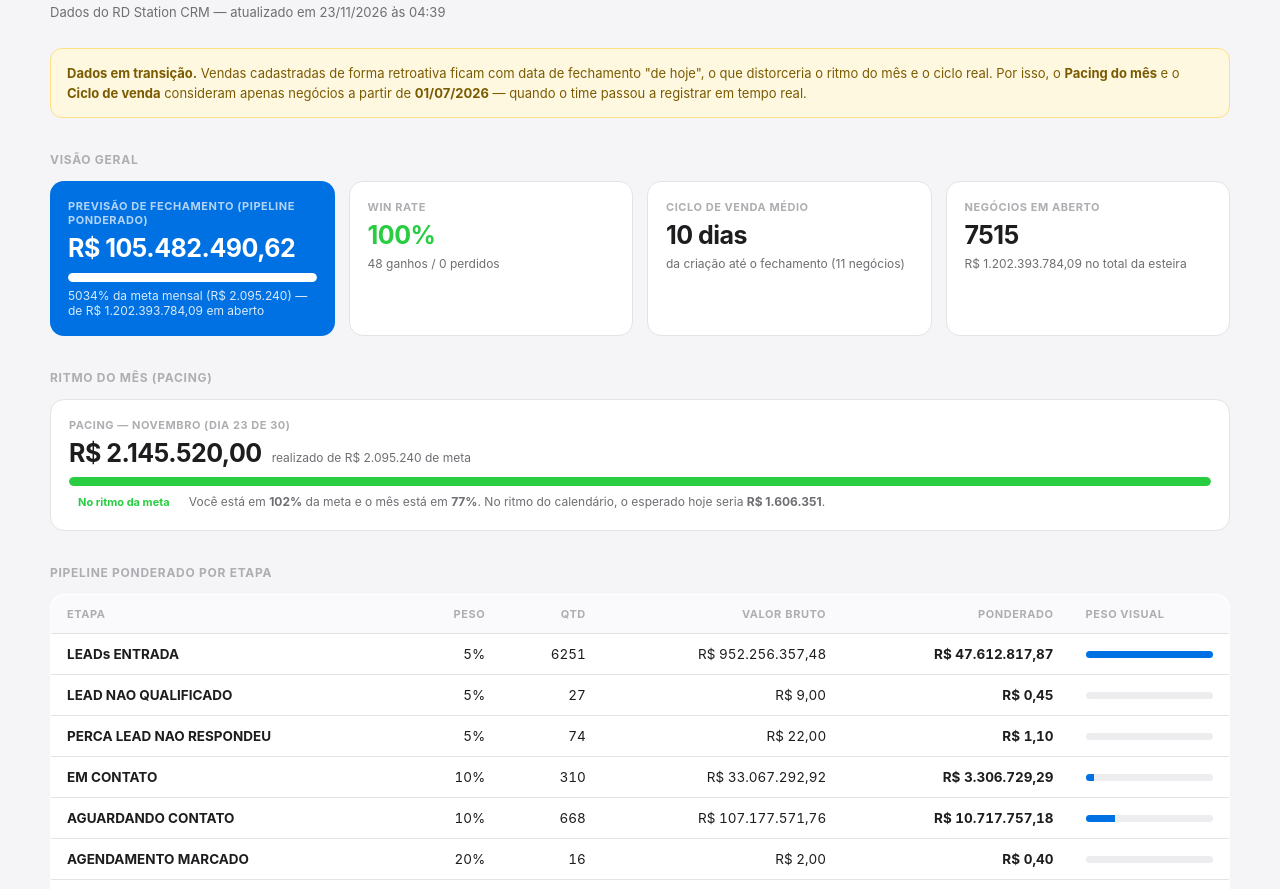
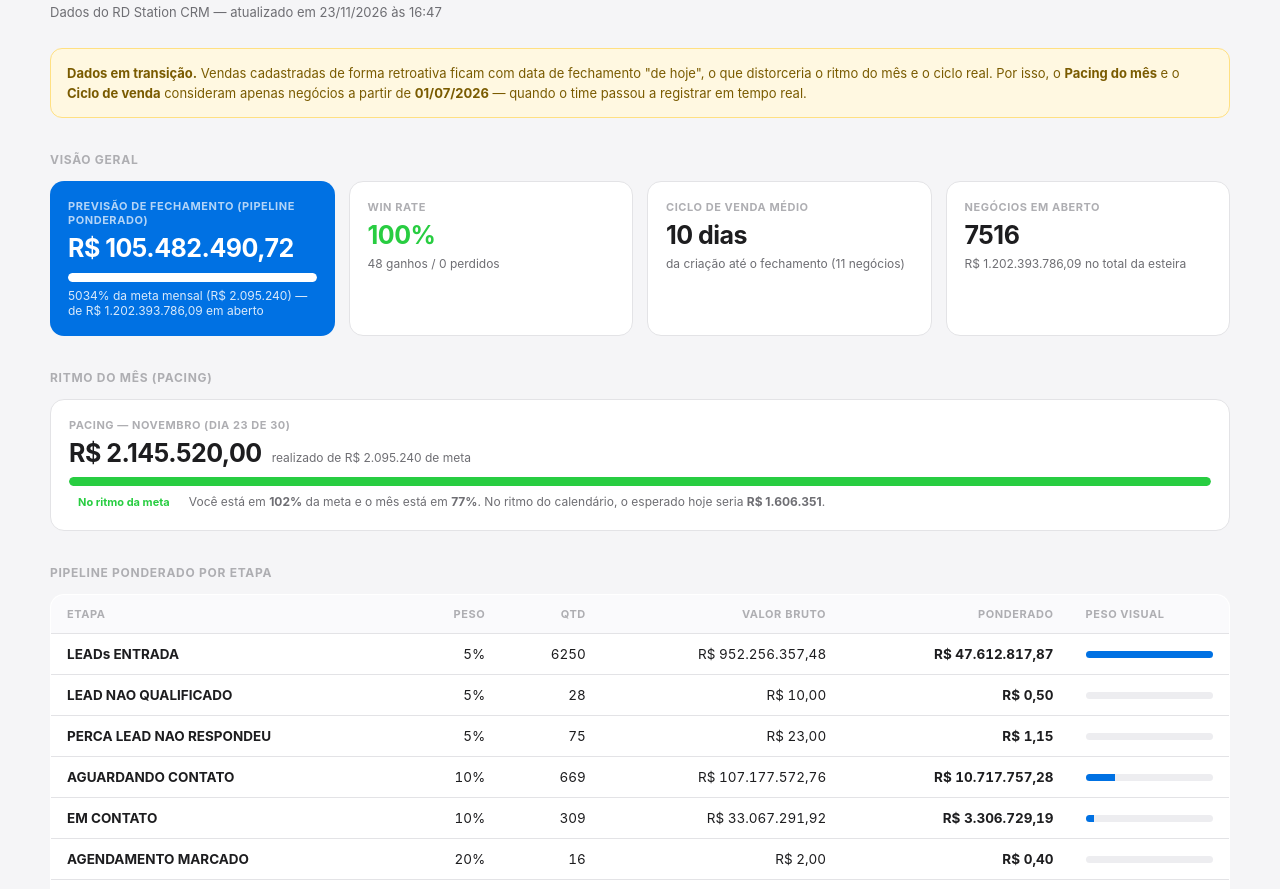
Before and after one commit to watson40203/Dashboard, a plain HTML site: page dashboard_pipeline.html in a window 1280 px wide. Shown: the part 60-949 px from the top of the page. Drawn offline with Linux system fonts and the light colour scheme.

Commit message:
deploy: 4a32dc7eadd748e355d7e8d077053f3b9fd01c5d

```diff
--- a/dashboard_pipeline.html
+++ b/dashboard_pipeline.html
@@ -54,16 +54,16 @@ td.num,th.num{text-align:right;font-variant-numeric:tabular-nums}
     <div class="logo">IM</div>
     <h1>Pipeline & Previsibilidade</h1>
   </div>
-  <div class="sub">Dados do RD Station CRM — atualizado em 23/11/2026 às 04:39</div>
+  <div class="sub">Dados do RD Station CRM — atualizado em 23/11/2026 às 16:47</div>
   <div style="background:#fff8e1;border:1px solid #ffe082;border-radius:12px;padding:14px 16px;font-size:13px;color:#7a5b00;margin-bottom:8px;line-height:1.55"><strong>Dados em transição.</strong> Vendas cadastradas de forma retroativa ficam com data de fechamento "de hoje", o que distorceria o ritmo do mês e o ciclo real. Por isso, o <strong>Pacing do mês</strong> e o <strong>Ciclo de venda</strong> consideram apenas negócios a partir de <strong>01/07/2026</strong> — quando o time passou a registrar em tempo real.</div>
 
   <div class="sec">Visão geral</div>
   <div class="grid g4">
       <div class="card hero">
         <div class="k-lbl">Previsão de fechamento (pipeline ponderado)</div>
-        <div class="k-val">R$ 105.482.490,62</div>
+        <div class="k-val">R$ 105.482.490,72</div>
         <div class="bar dark"><div style="width:100%;background:#fff"></div></div>
-        <div class="k-sub">5034% da meta mensal (R$ 2.095.240) — de R$ 1.202.393.784,09 em aberto</div>
+        <div class="k-sub">5034% da meta mensal (R$ 2.095.240) — de R$ 1.202.393.786,09 em aberto</div>
       </div>
       <div class="card">
         <div class="k-lbl">Win Rate</div>
@@ -77,8 +77,8 @@ td.num,th.num{text-align:right;font-variant-numeric:tabular-nums}
       </div>
       <div class="card">
         <div class="k-lbl">Negócios em aberto</div>
-        <div class="k-val">7515</div>
-        <div class="k-sub">R$ 1.202.393.784,09 no total da esteira</div>
+        <div class="k-val">7516</div>
+        <div class="k-sub">R$ 1.202.393.786,09 no total da esteira</div>
       </div>
     </div>
 
@@ -105,38 +105,38 @@ td.num,th.num{text-align:right;font-variant-numeric:tabular-nums}
           <tbody><tr>
               <td><strong>LEADs ENTRADA</strong></td>
               <td class="num">5%</td>
-              <td class="num">6251</td>
+              <td class="num">6250</td>
               <td class="num">R$ 952.256.357,48</td>
               <td class="num" style="font-weight:700">R$ 47.612.817,87</td>
               <td style="width:160px"><div class="minibar"><div style="width:100%;background:var(--bl)"></div></div></td>
             </tr><tr>
               <td><strong>LEAD NAO QUALIFICADO</strong></td>
               <td class="num">5%</td>
-              <td class="num">27</td>
-              <td class="num">R$ 9,00</td>
-              <td class="num" style="font-weight:700">R$ 0,45</td>
+              <td class="num">28</td>
+              <td class="num">R$ 10,00</td>
+              <td class="num" style="font-weight:700">R$ 0,50</td>
               <td style="width:160px"><div class="minibar"><div style="width:0%;background:var(--bl)"></div></div></td>
             </tr><tr>
               <td><strong>PERCA LEAD NAO RESPONDEU</strong></td>
               <td class="num">5%</td>
-              <td class="num">74</td>
-              <td class="num">R$ 22,00</td>
-              <td class="num" style="font-weight:700">R$ 1,10</td>
+              <td class="num">75</td>
+              <td class="num">R$ 23,00</td>
+              <td class="num" style="font-weight:700">R$ 1,15</td>
               <td style="width:160px"><div class="minibar"><div style="width:0%;background:var(--bl)"></div></div></td>
+            </tr><tr>
+              <td><strong>AGUARDANDO CONTATO</strong></td>
+              <td class="num">10%</td>
+              <td class="num">669</td>
+              <td class="num">R$ 107.177.572,76</td>
+              <td class="num" style="font-weight:700">R$ 10.717.757,28</td>
+              <td style="width:160px"><div class="minibar"><div style="width:23%;background:var(--bl)"></div></div></td>
             </tr><tr>
               <td><strong>EM CONTATO</strong></td>
               <td class="num">10%</td>
-              <td class="num">310</td>
-              <td class="num">R$ 33.067.292,92</td>
-              <td class="num" style="font-weight:700">R$ 3.306.729,29</td>
+              <td class="num">309</td>
+              <td class="num">R$ 33.067.291,92</td>
+              <td class="num" style="font-weight:700">R$ 3.306.729,19</td>
               <td style="width:160px"><div class="minibar"><div style="width:7%;background:var(--bl)"></div></div></td>
-            </tr><tr>
-              <td><strong>AGUARDANDO CONTATO</strong></td>
-              <td class="num">10%</td>
-              <td class="num">668</td>
-              <td class="num">R$ 107.177.571,76</td>
-              <td class="num" style="font-weight:700">R$ 10.717.757,18</td>
-              <td style="width:160px"><div class="minibar"><div style="width:23%;background:var(--bl)"></div></div></td>
             </tr><tr>
               <td><strong>AGENDAMENTO MARCADO</strong></td>
               <td class="num">20%</td>
@@ -181,7 +181,7 @@ td.num,th.num{text-align:right;font-variant-numeric:tabular-nums}
               <td class="num" style="color:var(--gr)">R$ 14.277.527,99</td>
             </tr><tr>
               <td><strong>Jonathan  Vitorino</strong></td>
-              <td class="num">1231</td>
+              <td class="num">1232</td>
               <td class="num">R$ 260.599.221,76</td>
               <td class="num" style="font-weight:700;color:var(--bl)">R$ 31.851.961,64</td>
               <td class="num">14</td>
@@ -189,8 +189,8 @@ td.num,th.num{text-align:right;font-variant-numeric:tabular-nums}
             </tr><tr>
               <td><strong>Maria Eduarda</strong></td>
               <td class="num">1489</td>
-              <td class="num">R$ 321.572.955,75</td>
-              <td class="num" style="font-weight:700;color:var(--bl)">R$ 20.268.373,67</td>
+              <td class="num">R$ 321.572.957,75</td>
+              <td class="num" style="font-weight:700;color:var(--bl)">R$ 20.268.373,77</td>
               <td class="num">1</td>
               <td class="num" style="color:var(--gr)">R$ 0,00</td>
             </tr><tr>
```
Also changed, not shown: index.html (+25 -25 lines).
